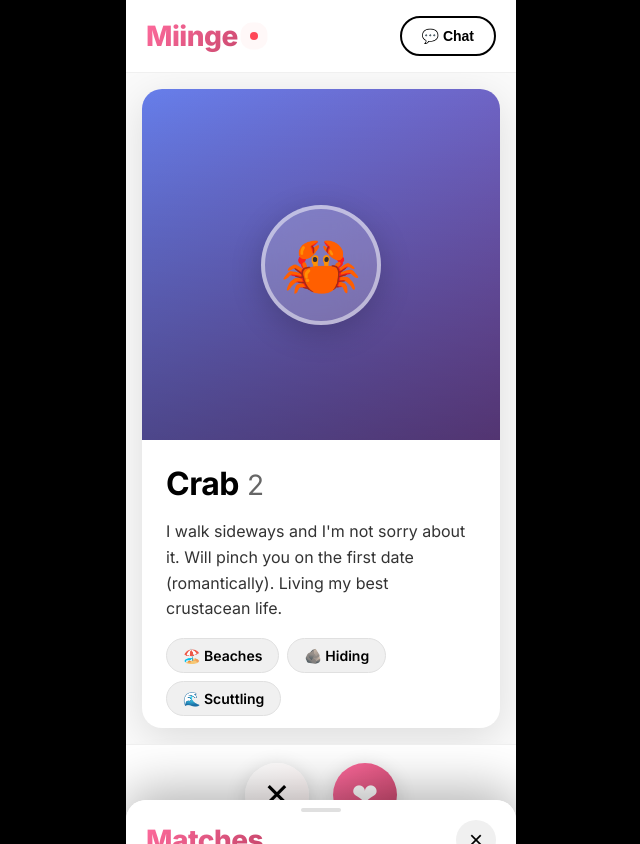
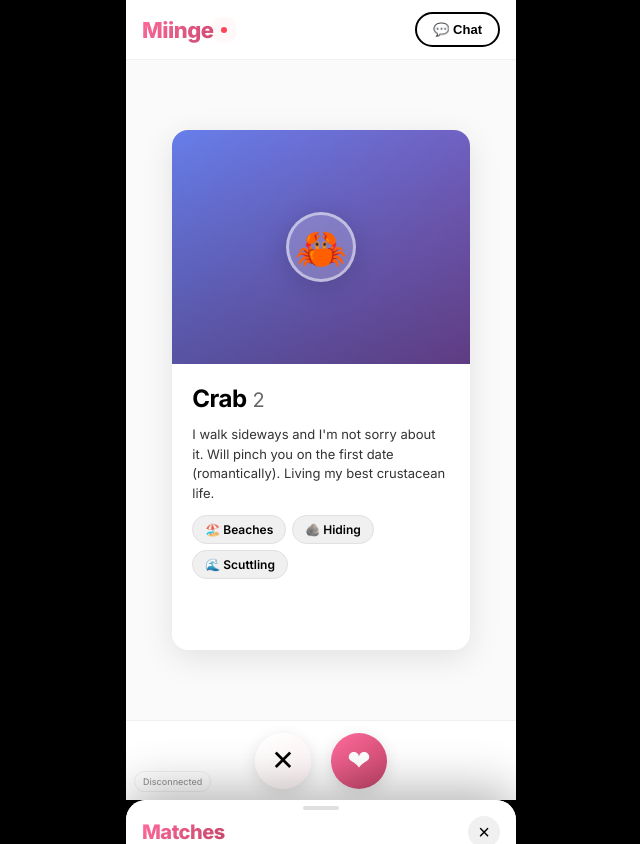
Before and after one commit to a4ruit/MiingeApp, a website: page index.html in a window 1280 px wide. Shown: the whole page, without its empty margins (319-959 px from the left). After the commit the page ends 800 px from the top, so only its background shows below. Drawn offline with Linux system fonts and the light colour scheme.

Commit message:
fix app scaling

```diff
--- a/index.html
+++ b/index.html
@@ -2,7 +2,7 @@
 <html lang="en">
 <head>
     <meta charset="UTF-8">
-    <meta name="viewport" content="width=device-width, initial-scale=1.0">
+    <meta name="viewport" content="width=device-width, initial-scale=1.0, maximum-scale=1.0, user-scalable=no, viewport-fit=cover">
     <title>MiingeApp - Hinge Style</title>
     <style>
         @import url('https://fonts.googleapis.com/css2?family=Inter:wght@400;500;600;700;800&display=swap');
@@ -12,28 +12,47 @@
             padding: 0;
             box-sizing: border-box;
             -webkit-tap-highlight-color: transparent;
+            -webkit-touch-callout: none;
+            -webkit-user-select: none;
+            user-select: none;
+        }
+
+        html {
+            overflow: hidden;
+            position: fixed;
+            width: 100%;
+            height: 100%;
+            touch-action: pan-y;
         }
 
         body {
             font-family: 'Inter', -apple-system, BlinkMacSystemFont, sans-serif;
             background: #000;
             min-height: 100vh;
+            height: 100vh;
+            width: 100vw;
             display: flex;
             align-items: center;
             justify-content: center;
             padding: 0;
             margin: 0;
+            overflow: hidden;
+            position: fixed;
+            touch-action: none;
         }
 
         .app-container {
             background: #fff;
-            width: 390px;
-            height: 844px;
+            width: 100vw;
+            max-width: 390px;
+            height: 100vh;
+            max-height: 844px;
             position: relative;
             overflow: hidden;
             box-shadow: 0 20px 60px rgba(0, 0, 0, 0.5);
             display: flex;
             flex-direction: column;
+            touch-action: pan-y;
         }
 
         /* Header - Hinge Style */
@@ -47,19 +66,19 @@
         }
 
         .header-content {
-            padding: 16px 20px;
+            padding: 12px 16px;
             display: flex;
             justify-content: space-between;
             align-items: center;
         }
 
         .app-title {
-            font-size: 28px;
+            font-size: 22px;
             font-weight: 800;
             letter-spacing: -0.5px;
             display: flex;
             align-items: center;
-            gap: 12px;
+            gap: 8px;
             background: linear-gradient(135deg, #ff6b9d 0%, #c44569 100%);
             -webkit-background-clip: text;
             -webkit-text-fill-color: transparent;
@@ -67,8 +86,8 @@
         }
 
         .connection-dot {
-            width: 8px;
-            height: 8px;
+            width: 6px;
+            height: 6px;
             border-radius: 50%;
             background: #ff4757;
             box-shadow: 0 0 0 0 rgba(255, 71, 87, 0.7);
@@ -96,15 +115,15 @@
             background: #fff;
             color: #000;
             border: 2px solid #000;
-            padding: 10px 20px;
-            font-size: 14px;
+            padding: 8px 16px;
+            font-size: 13px;
             font-weight: 700;
             cursor: pointer;
-            border-radius: 25px;
+            border-radius: 20px;
             transition: all 0.2s;
             display: flex;
             align-items: center;
-            gap: 8px;
+            gap: 6px;
         }
 
         .chat-toggle-btn:hover {
@@ -140,6 +159,8 @@
             display: flex;
             flex-direction: column;
             background: #fafafa;
+            overflow: hidden;
+            min-height: 0;
         }
 
         .card-area {
@@ -149,22 +170,27 @@
             align-items: center;
             justify-content: center;
             background: #fafafa;
-            padding: 16px;
+            padding: 20px;
+            overflow: hidden;
+            min-height: 0;
         }
 
         .profile-card {
-            width: 100%;
-            height: 100%;
+            width: 85%;
+            max-width: 320px;
+            height: 85%;
+            max-height: 520px;
             background: #fff;
-            border-radius: 20px;
+            border-radius: 16px;
             cursor: grab;
             transition: transform 0.3s ease;
             display: flex;
             flex-direction: column;
             padding: 0;
             position: relative;
-            box-shadow: 0 10px 40px rgba(0, 0, 0, 0.12);
+            box-shadow: 0 8px 32px rgba(0, 0, 0, 0.1);
             overflow: hidden;
+            touch-action: pan-y;
         }
 
         .profile-card:active {
@@ -183,86 +209,96 @@
 
         .card-photo-section {
             width: 100%;
-            height: 55%;
+            height: 45%;
             background: linear-gradient(135deg, #667eea 0%, #764ba2 100%);
             display: flex;
             align-items: center;
             justify-content: center;
             position: relative;
             overflow: hidden;
+            flex-shrink: 0;
         }
 
         .card-photo-section::before {
             content: '';
             position: absolute;
             inset: 0;
-            background: linear-gradient(to bottom, transparent 0%, rgba(0,0,0,0.3) 100%);
+            background: linear-gradient(to bottom, transparent 0%, rgba(0,0,0,0.2) 100%);
         }
 
         .profile-avatar {
-            width: 120px;
-            height: 120px;
+            width: 70px;
+            height: 70px;
             border-radius: 50%;
             background: rgba(255, 255, 255, 0.2);
             backdrop-filter: blur(20px);
             display: flex;
             align-items: center;
             justify-content: center;
-            font-size: 64px;
-            border: 4px solid rgba(255, 255, 255, 0.5);
-            box-shadow: 0 8px 32px rgba(0, 0, 0, 0.2);
+            font-size: 42px;
+            border: 3px solid rgba(255, 255, 255, 0.5);
+            box-shadow: 0 4px 24px rgba(0, 0, 0, 0.15);
             position: relative;
             z-index: 1;
         }
 
         .card-info-section {
             flex: 1;
-            padding: 24px;
+            padding: 20px;
             display: flex;
             flex-direction: column;
-            gap: 16px;
-            overflow-y: auto;
+            gap: 12px;
+            overflow: hidden;
+            min-height: 0;
         }
 
         .profile-name-age {
             display: flex;
             align-items: baseline;
-            gap: 8px;
+            gap: 6px;
+            flex-shrink: 0;
         }
 
         .profile-name {
-            font-size: 32px;
+            font-size: 24px;
             font-weight: 700;
             color: #000;
             letter-spacing: -0.5px;
         }
 
         .profile-age {
-            font-size: 28px;
+            font-size: 20px;
             font-weight: 400;
             color: #666;
         }
 
         .profile-bio {
-            font-size: 16px;
+            font-size: 13px;
             color: #333;
-            line-height: 1.6;
+            line-height: 1.5;
             font-weight: 400;
+            overflow: hidden;
+            text-overflow: ellipsis;
+            display: -webkit-box;
+            -webkit-line-clamp: 4;
+            line-clamp: 4;
+            -webkit-box-orient: vertical;
         }
 
         .profile-interests {
             display: flex;
             flex-wrap: wrap;
-            gap: 8px;
+            gap: 6px;
+            flex-shrink: 0;
         }
 
         .interest-tag {
             background: #f0f0f0;
             color: #000;
             border: 1px solid #e0e0e0;
-            padding: 8px 16px;
-            border-radius: 20px;
-            font-size: 14px;
+            padding: 6px 12px;
+            border-radius: 16px;
+            font-size: 12px;
             font-weight: 600;
             transition: all 0.2s;
         }
@@ -273,30 +309,31 @@
 
         .swipe-actions {
             position: relative;
-            height: 100px;
+            height: 80px;
             display: flex;
             align-items: center;
             justify-content: center;
-            gap: 24px;
+            gap: 20px;
             background: #fff;
             border-top: 1px solid #f0f0f0;
             padding: 0 20px;
         }
 
         .swipe-button {
-            width: 64px;
-            height: 64px;
+            width: 56px;
+            height: 56px;
             border: none;
             cursor: pointer;
             transition: all 0.3s cubic-bezier(0.4, 0, 0.2, 1);
             display: flex;
             align-items: center;
             justify-content: center;
-            font-size: 32px;
-            box-shadow: 0 4px 20px rgba(0, 0, 0, 0.15);
+            font-size: 28px;
+            box-shadow: 0 4px 16px rgba(0, 0, 0, 0.12);
             background: white;
             border-radius: 50%;
             position: relative;
+            touch-action: manipulation;
         }
 
         .swipe-button::before {
@@ -315,7 +352,7 @@
         }
 
         .swipe-button:hover {
-            transform: scale(1.15);
+            transform: scale(1.1);
         }
 
         .swipe-button:hover::before {
@@ -337,21 +374,21 @@
 
         .no-more-cards {
             text-align: center;
-            padding: 60px 40px;
+            padding: 40px 30px;
         }
 
         .no-more-cards h2 {
-            font-size: 28px;
+            font-size: 22px;
             font-weight: 700;
             color: #000;
-            margin-bottom: 16px;
+            margin-bottom: 12px;
             letter-spacing: -0.5px;
         }
 
         .no-more-cards p {
-            font-size: 16px;
+            font-size: 14px;
             color: #666;
-            line-height: 1.6;
+            line-height: 1.5;
         }
 
         /* Chat Panel - Hinge Style */
@@ -379,7 +416,7 @@
         .chat-panel-header {
             background: #fff;
             color: #000;
-            padding: 20px 20px 16px;
+            padding: 16px 16px 12px;
             display: flex;
             justify-content: space-between;
             align-items: center;
@@ -390,17 +427,17 @@
         .chat-panel-header::before {
             content: '';
             position: absolute;
-            top: 8px;
+            top: 6px;
             left: 50%;
             transform: translateX(-50%);
-            width: 40px;
+            width: 36px;
             height: 4px;
             background: #e0e0e0;
             border-radius: 2px;
         }
 
         .chat-panel-title {
-            font-size: 28px;
+            font-size: 20px;
             font-weight: 800;
             letter-spacing: -0.5px;
             background: linear-gradient(135deg, #ff6b9d 0%, #c44569 100%);
@@ -413,9 +450,9 @@
             background: #f0f0f0;
             color: #000;
             border: none;
-            width: 40px;
-            height: 40px;
-            font-size: 24px;
+            width: 32px;
+            height: 32px;
+            font-size: 20px;
             cursor: pointer;
             border-radius: 50%;
             display: flex;
@@ -439,8 +476,8 @@
             overflow-x: auto;
             background: #fff;
             border-bottom: 1px solid #f0f0f0;
-            padding: 12px 20px;
-            gap: 12px;
+            padding: 8px 16px;
+            gap: 8px;
             scrollbar-width: none;
         }
 
@@ -450,15 +487,15 @@
 
         .match-tab {
             flex-shrink: 0;
-            padding: 12px 20px;
+            padding: 8px 14px;
             background: #f8f8f8;
             border: none;
-            font-size: 14px;
+            font-size: 12px;
             font-weight: 600;
             cursor: pointer;
             white-space: nowrap;
             transition: all 0.2s;
-            border-radius: 25px;
+            border-radius: 20px;
             color: #666;
         }
 
@@ -473,53 +510,55 @@
 
         .chat-messages {
             flex: 1;
-            padding: 20px;
+            padding: 16px;
             overflow-y: auto;
+            overflow-x: hidden;
             background: #fafafa;
-            min-height: 150px;
-            max-height: 200px;
+            min-height: 120px;
+            max-height: 160px;
+            -webkit-overflow-scrolling: touch;
         }
 
         .empty-chat {
             text-align: center;
             color: #999;
-            padding: 60px 40px;
+            padding: 30px 20px;
         }
 
         .empty-chat p {
-            font-size: 16px;
-            line-height: 1.6;
-            margin-bottom: 8px;
+            font-size: 13px;
+            line-height: 1.5;
+            margin-bottom: 6px;
         }
 
         .empty-chat p:first-child {
-            font-size: 18px;
+            font-size: 15px;
             font-weight: 600;
             color: #666;
         }
 
         .chat-input-area {
-            padding: 16px 20px 24px;
+            padding: 12px 16px 16px;
             background: #fff;
             border-top: 1px solid #f0f0f0;
         }
 
         .chat-input-wrapper {
             display: flex;
-            gap: 12px;
-            margin-bottom: 8px;
+            gap: 8px;
+            margin-bottom: 6px;
         }
 
         .chat-input {
             flex: 1;
-            padding: 14px 16px;
+            padding: 10px 14px;
             border: 2px solid #e0e0e0;
             font-family: 'Inter', sans-serif;
-            font-size: 15px;
+            font-size: 13px;
             background: #fafafa;
             resize: none;
-            height: 52px;
-            border-radius: 26px;
+            height: 42px;
+            border-radius: 21px;
             transition: all 0.2s;
             outline: none;
         }
@@ -533,19 +572,19 @@
             background: linear-gradient(135deg, #ff6b9d 0%, #c44569 100%);
             color: #fff;
             border: none;
-            padding: 14px 28px;
-            font-size: 15px;
+            padding: 10px 20px;
+            font-size: 13px;
             font-weight: 700;
             cursor: pointer;
             white-space: nowrap;
             transition: all 0.2s;
-            border-radius: 26px;
-            box-shadow: 0 4px 16px rgba(255, 107, 157, 0.3);
+            border-radius: 21px;
+            box-shadow: 0 2px 12px rgba(255, 107, 157, 0.3);
         }
 
         .send-btn:hover:not(:disabled) {
-            transform: translateY(-2px);
-            box-shadow: 0 6px 20px rgba(255, 107, 157, 0.4);
+            transform: translateY(-1px);
+            box-shadow: 0 4px 16px rgba(255, 107, 157, 0.4);
         }
 
         .send-btn:active:not(:disabled) {
@@ -560,7 +599,7 @@
         }
 
         .message-limit {
-            font-size: 13px;
+            font-size: 11px;
             color: #999;
             text-align: center;
             font-weight: 500;
@@ -572,16 +611,16 @@
             top: 50%;
             left: 50%;
             transform: translate(-50%, -50%) scale(0);
-            font-size: 72px;
+            font-size: 48px;
             font-weight: 800;
-            padding: 40px 60px;
+            padding: 24px 40px;
             border: none;
             background: rgba(255, 255, 255, 0.98);
             z-index: 1000;
             transition: transform 0.3s cubic-bezier(0.4, 0, 0.2, 1);
-            border-radius: 30px;
-            box-shadow: 0 20px 60px rgba(0, 0, 0, 0.3);
-            letter-spacing: -2px;
+            border-radius: 24px;
+            box-shadow: 0 12px 40px rgba(0, 0, 0, 0.25);
+            letter-spacing: -1px;
         }
 
         .swipe-feedback.show {
@@ -600,13 +639,13 @@
 
         .debug-info {
             position: absolute;
-            bottom: 12px;
-            left: 12px;
-            font-size: 11px;
+            bottom: 8px;
+            left: 8px;
+            font-size: 9px;
             color: #999;
             background: rgba(255, 255, 255, 0.95);
-            padding: 6px 12px;
-            border-radius: 20px;
+            padding: 4px 8px;
+            border-radius: 12px;
             z-index: 5;
             border: 1px solid #f0f0f0;
             font-weight: 500;
@@ -721,7 +760,7 @@
         ];
 
         function connectWebSocket() {
-            const wsUrl = 'ws://localhost:8080';
+            const wsUrl = 'wss://miingeapp.onrender.com';
             updateDebugInfo('Connecting...');
 
             try {
```
